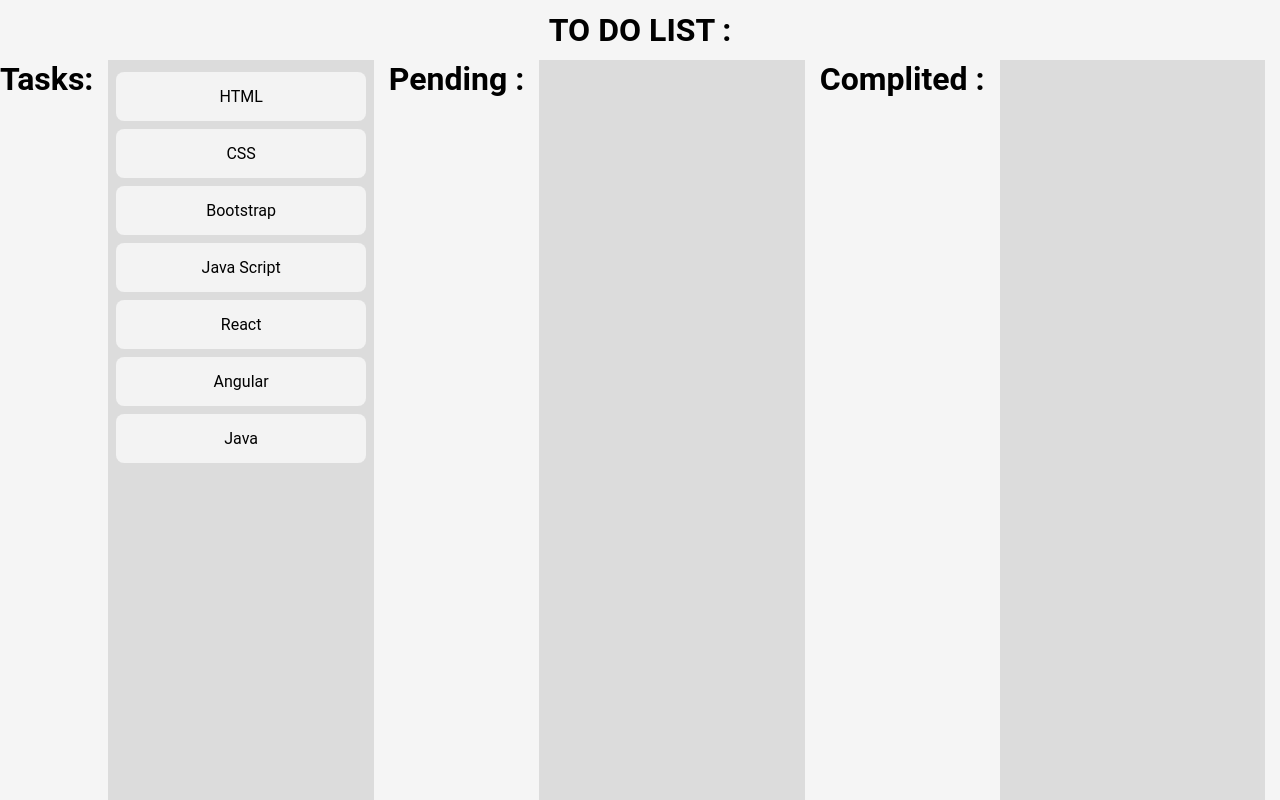
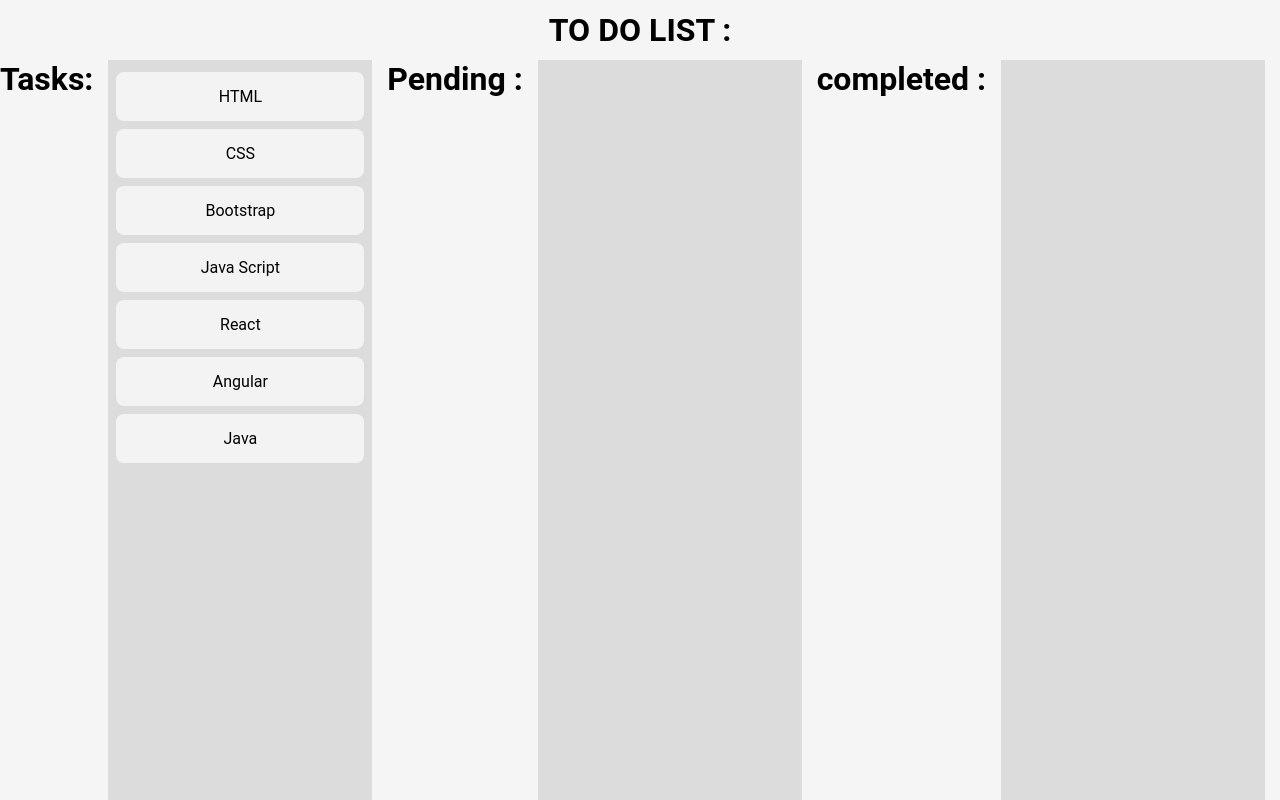
Before and after one commit to Ty-lavan-l/Ty-Flow-table, a plain HTML site: page index.html in a window 1280 px wide. Drawn offline with Linux system fonts and the light colour scheme.

Commit message:
Update index.html

```diff
--- a/index.html
+++ b/index.html
@@ -26,7 +26,7 @@
 			</div>
 			<h1> Pending :</h1>
 			<div class="list"></div>
-			<h1>Complited :</h1>
+			<h1>completed :</h1>
 			<div class="list"></div>
 		</div>
 	</div>
```
